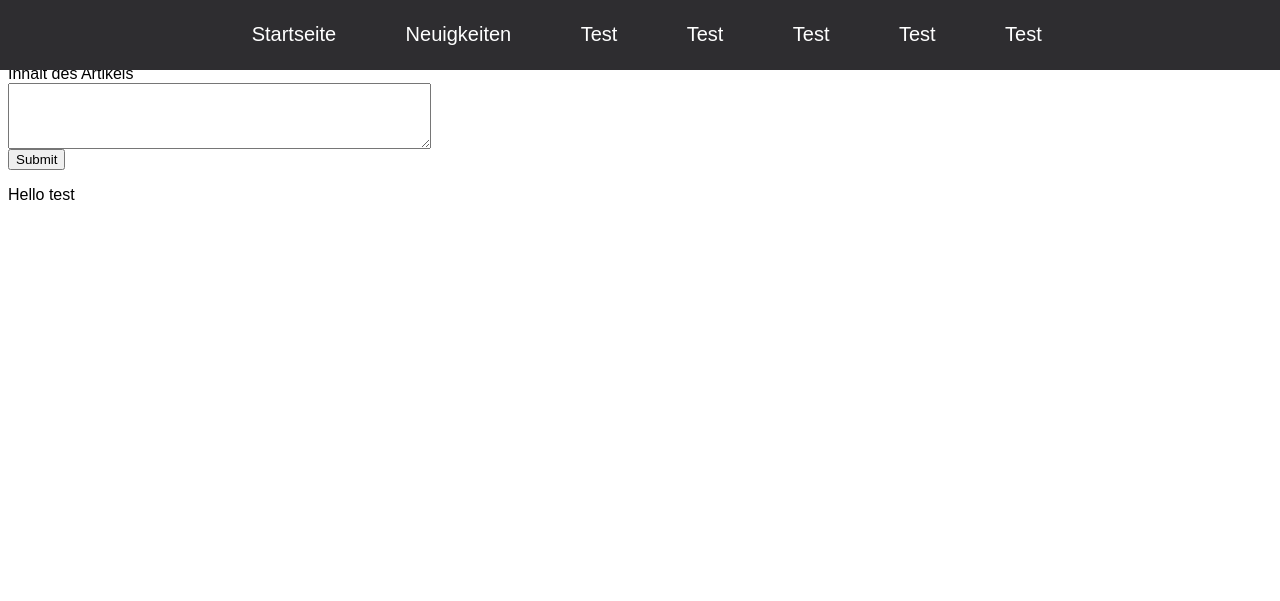
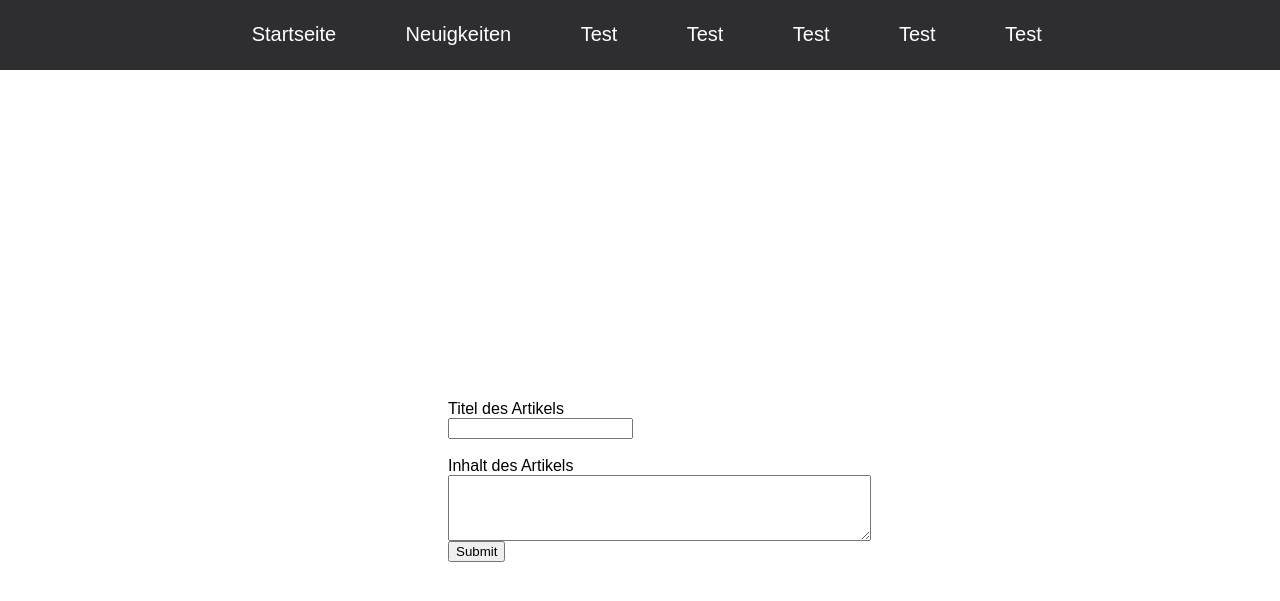
Before and after one commit to StevenSchoening/nuuws, a PHP site: page / in a window 1280 px wide. Shown: the top 601 px of the page. Run offline with PHP 8.4, Linux system fonts and the light colour scheme.

Commit message:
bug fixes
bug fixes

```diff
--- a/_functions/_init.php
+++ b/_functions/_init.php
@@ -24,16 +24,17 @@ $smarty = new Smarty;
 
 spl_autoload_register(function ($class)         # gets called if a class is used but not defined
 {
+
     @include "_classes/$class.php";
     @include "_classes/interfaces/$class.php";
     @include "_classes/traits/$class.php";
 
+    #create log
     $log = new Log("classInclude");
+    $log->append("loading: $class");
 
-    $log->append("loading: $class");
+    #load database
+    $db = new Database;
+    $db->select_db("nuuws");
 });
-
-# Database
-
-$db = new Database;
-$db->select_db("nuuws");
+?>
--- a/index.php
+++ b/index.php
@@ -7,6 +7,9 @@
  */
 
 require_once '_functions/_init.php';
-$ttest = '<br>Test';
+
+$test = '<br>Test';
+
 $smarty->display('portal/frontend/templates/index.tpl');
+
 ?>
--- a/portal/assets/styles/style.css
+++ b/portal/assets/styles/style.css
@@ -23,6 +23,11 @@ header > nav ul{
     height: 30%;
     position: absolute;
 }
+article{
+    position: absolute;
+    left: 35%;
+    top: 50%;
+}
 .navigation_list li{
     font-size:20px;
     color:#fff;
```
